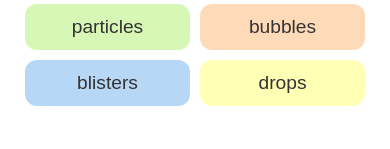
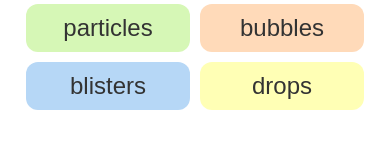
Before and after one commit to English-Wall/Fill-in-the-Blanks, a plain HTML site: page index.html in a window 390 px wide. Shown: the part 275-424 px from the top of the page. Drawn offline with Linux system fonts and the light colour scheme.

Commit message:
Update style.css

```diff
--- a/style.css
+++ b/style.css
@@ -138,9 +138,9 @@ h1 {
 
 @media (max-width: 600px) {
   .option-btn {
-    flex: 0 0 calc(50% - 10px);
-    font-size: 1.2rem;
-    padding: 12px;
+    flex: 0 0 calc(50% - 11px);
+    font-size: 1.5rem;
+    padding: 10px;
   }
 
   #next {
```
